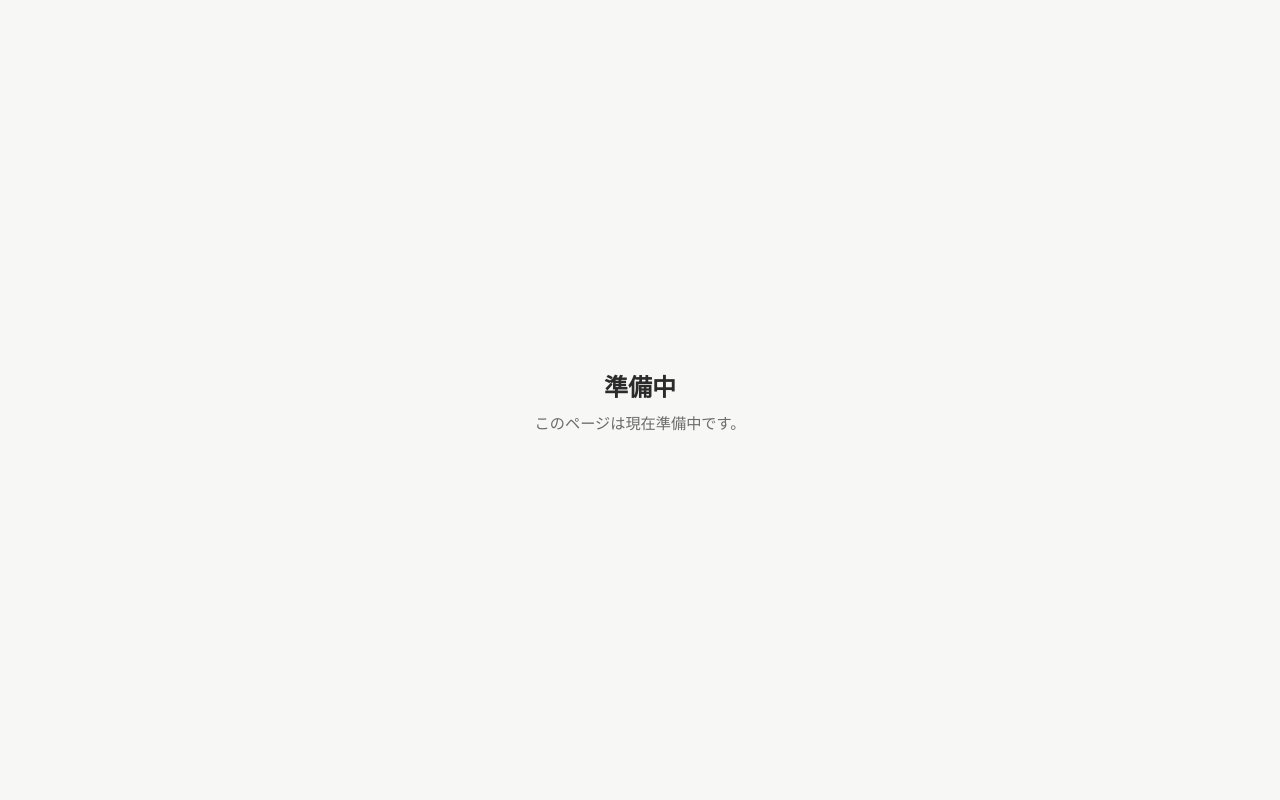
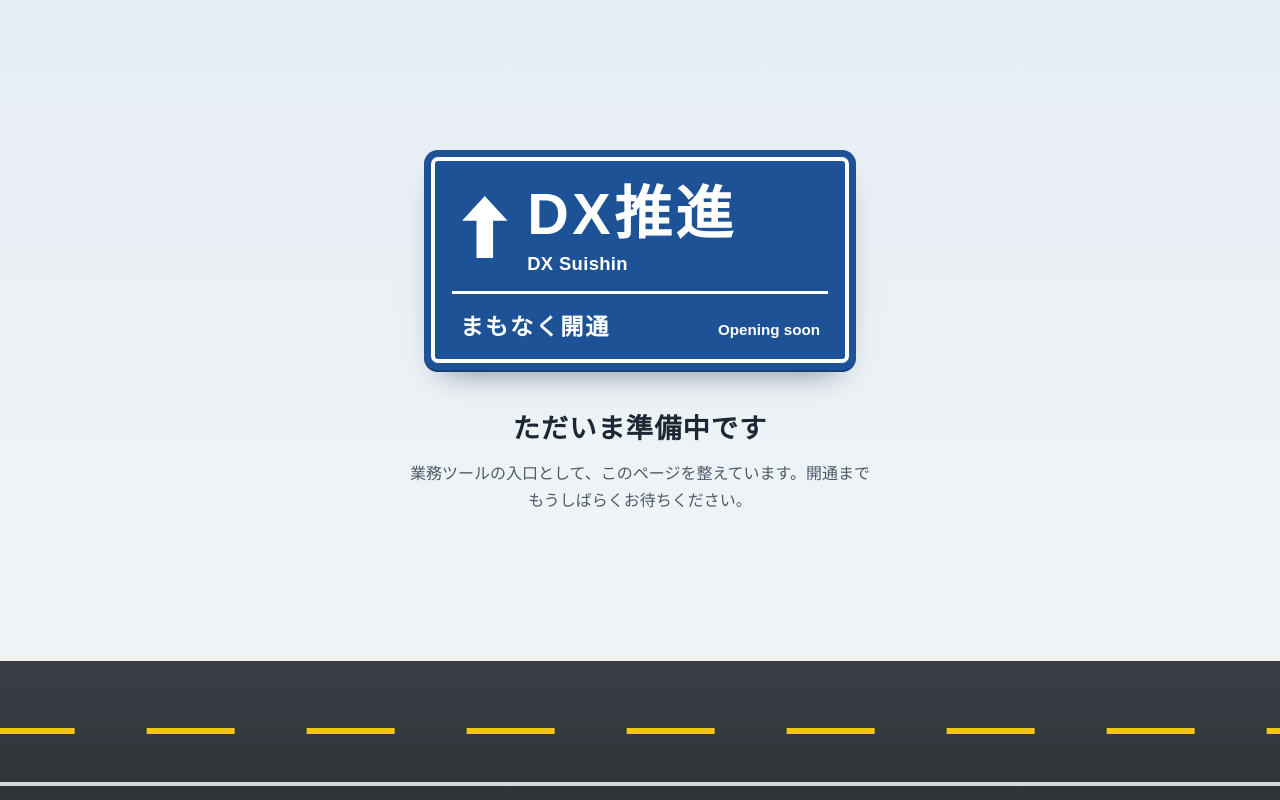
Before and after one commit to HironyanDX/dx-suishin, a plain HTML site: page index.html in a window 1280 px wide. Drawn offline with Linux system fonts and the light colour scheme.

Commit message:
Restyle placeholder as a road guide sign
Co-Authored-By: Claude Opus 5.5 <noreply@anthropic.com>
Claude-Session: https://claude.ai/code/session_01Akp2ttcNTd2pB6MEt5vdXX

```diff
--- a/index.html
+++ b/index.html
@@ -4,22 +4,177 @@
 <meta charset="utf-8">
 <meta name="viewport" content="width=device-width, initial-scale=1">
 <meta name="robots" content="noindex, nofollow">
+<meta name="referrer" content="no-referrer">
 <meta http-equiv="Content-Security-Policy" content="default-src 'none'; style-src 'unsafe-inline'; base-uri 'none'; form-action 'none'">
-<title>準備中</title>
+<title>準備中｜DX推進</title>
 <style>
-  :root { color-scheme: light dark; --bg: #f7f7f5; --fg: #2b2b2b; --sub: #6b6b6b; }
-  @media (prefers-color-scheme: dark) { :root { --bg: #1c1c1e; --fg: #ececec; --sub: #a0a0a0; } }
-  html, body { margin: 0; height: 100%; background: var(--bg); color: var(--fg);
-    font-family: system-ui, -apple-system, "Hiragino Sans", "Noto Sans JP", sans-serif; }
-  main { min-height: 100%; display: grid; place-content: center; text-align: center; padding: 0 16px; }
-  h1 { font-size: 1.5rem; font-weight: 600; margin: 0 0 .5rem; }
-  p { margin: 0; color: var(--sub); font-size: .95rem; }
+  :root {
+    --sky: #e6edf3;
+    --sky-low: #f4f7f9;
+    --ink: #1c2833;
+    --ink-soft: #4d5b68;
+    --sign: #1d5296;
+    --sign-edge: #163f74;
+    --sign-text: #ffffff;
+    --asphalt: #3b3f45;
+    --asphalt-dark: #2f3237;
+    --lane: #f2f2ee;
+    --center: #f0c419;
+    color-scheme: light;
+  }
+  @media (prefers-color-scheme: dark) {
+    :root {
+      --sky: #0d1621;
+      --sky-low: #172433;
+      --ink: #e7edf3;
+      --ink-soft: #a3b1bf;
+      --sign: #1f5aa3;
+      --sign-edge: #143e70;
+      --asphalt: #22252a;
+      --asphalt-dark: #1a1c20;
+      --lane: #d9d9d4;
+      --center: #d9ad16;
+      color-scheme: dark;
+    }
+  }
+
+  * { box-sizing: border-box; }
+  html, body { margin: 0; }
+  body {
+    min-height: 100vh;
+    min-height: 100svh;
+    display: grid;
+    grid-template-rows: 1fr auto;
+    background: linear-gradient(180deg, var(--sky) 0%, var(--sky-low) 100%);
+    color: var(--ink);
+    font-family: "Hiragino Sans", "Hiragino Kaku Gothic ProN", "Noto Sans JP", "Yu Gothic", "Meiryo", sans-serif;
+    line-height: 1.7;
+  }
+
+  main {
+    display: grid;
+    justify-items: center;
+    align-content: center;
+    gap: 2.25rem;
+    padding: 3rem 16px 2.5rem;
+  }
+
+  /* 案内標識 */
+  .sign {
+    position: relative;
+    width: min(100%, 27rem);
+    margin: 0;
+    padding: 1.6rem 1.75rem 1.4rem;
+    background: var(--sign);
+    color: var(--sign-text);
+    border-radius: 14px;
+    outline: 4px solid var(--sign-text);
+    outline-offset: -11px;
+    box-shadow: 0 2px 0 var(--sign-edge), 0 18px 30px -18px rgba(13, 30, 52, .55);
+  }
+  .sign-main {
+    display: grid;
+    grid-template-columns: auto 1fr;
+    align-items: center;
+    gap: 1.1rem;
+    padding: .35rem .5rem 1.1rem;
+  }
+  .arrow { width: 3.1rem; height: auto; display: block; }
+  .place { display: grid; line-height: 1.15; }
+  .place-ja {
+    font-size: clamp(2.6rem, 11vw, 3.6rem);
+    font-weight: 800;
+    letter-spacing: .06em;
+  }
+  .place-en {
+    margin-top: .35rem;
+    font-size: clamp(.95rem, 3.6vw, 1.15rem);
+    font-weight: 600;
+    letter-spacing: .02em;
+  }
+  .sign-sub {
+    display: flex;
+    justify-content: space-between;
+    align-items: baseline;
+    gap: 1rem;
+    padding: .85rem .5rem 0;
+    border-top: 3px solid var(--sign-text);
+    font-weight: 700;
+  }
+  .sign-sub .ja { font-size: clamp(1.15rem, 4.6vw, 1.45rem); letter-spacing: .08em; }
+  .sign-sub .en { font-size: clamp(.8rem, 3vw, .95rem); font-weight: 600; }
+
+  .notice { max-width: 30rem; text-align: center; }
+  h1 {
+    margin: 0 0 .5rem;
+    font-size: clamp(1.35rem, 5vw, 1.7rem);
+    font-weight: 700;
+    letter-spacing: .04em;
+  }
+  .notice p { margin: 0; color: var(--ink-soft); font-size: 1rem; }
+  .notice p span { display: inline-block; }
+
+  /* 道路 */
+  .road {
+    position: relative;
+    height: clamp(96px, 18vh, 150px);
+    background: linear-gradient(180deg, var(--asphalt) 0%, var(--asphalt-dark) 100%);
+    border-top: 5px solid var(--lane);
+    overflow: hidden;
+  }
+  .road::before,
+  .road::after {
+    content: "";
+    position: absolute;
+    left: 0;
+    right: 0;
+  }
+  .road::before {
+    bottom: 14px;
+    height: 4px;
+    background: var(--lane);
+    opacity: .85;
+  }
+  .road::after {
+    top: 50%;
+    height: 6px;
+    margin-top: -3px;
+    width: calc(100% + 160px);
+    background: repeating-linear-gradient(90deg, var(--center) 0 88px, transparent 88px 160px);
+    animation: drive 2.4s linear infinite;
+  }
+  @keyframes drive {
+    from { transform: translateX(0); }
+    to { transform: translateX(-160px); }
+  }
+  @media (prefers-reduced-motion: reduce) {
+    .road::after { animation: none; }
+  }
 </style>
 </head>
 <body>
 <main>
-  <h1>準備中</h1>
-  <p>このページは現在準備中です。</p>
+  <figure class="sign" aria-label="案内標識：DX推進、まもなく開通">
+    <div class="sign-main">
+      <svg class="arrow" viewBox="0 0 48 64" aria-hidden="true">
+        <path d="M24 2 L46 26 H32 V62 H16 V26 H2 Z" fill="currentColor"/>
+      </svg>
+      <div class="place">
+        <span class="place-ja">DX推進</span>
+        <span class="place-en">DX Suishin</span>
+      </div>
+    </div>
+    <div class="sign-sub">
+      <span class="ja">まもなく開通</span>
+      <span class="en">Opening soon</span>
+    </div>
+  </figure>
+
+  <div class="notice">
+    <h1>ただいま準備中です</h1>
+    <p><span>業務ツールの入口として、</span><span>このページを整えています。</span><span>開通まで</span><span>もうしばらくお待ちください。</span></p>
+  </div>
 </main>
+<div class="road" aria-hidden="true"></div>
 </body>
 </html>
```
